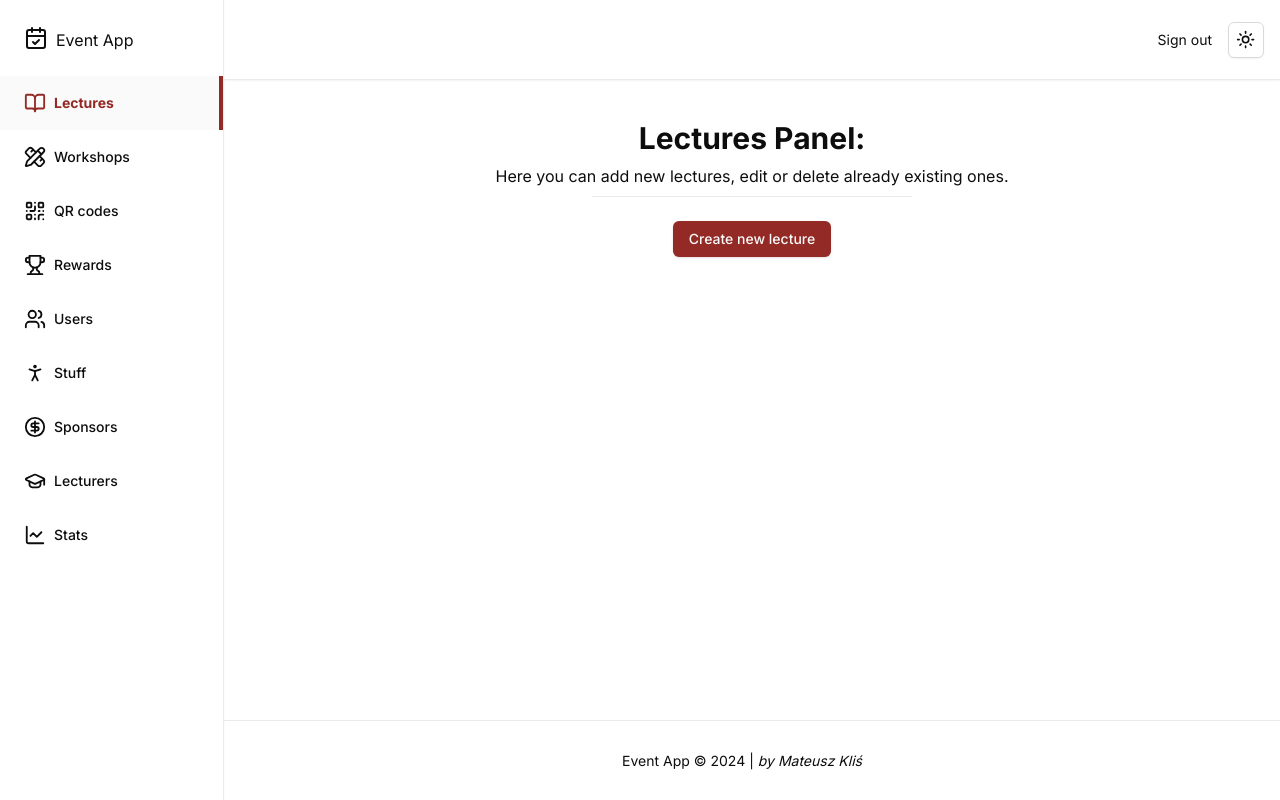
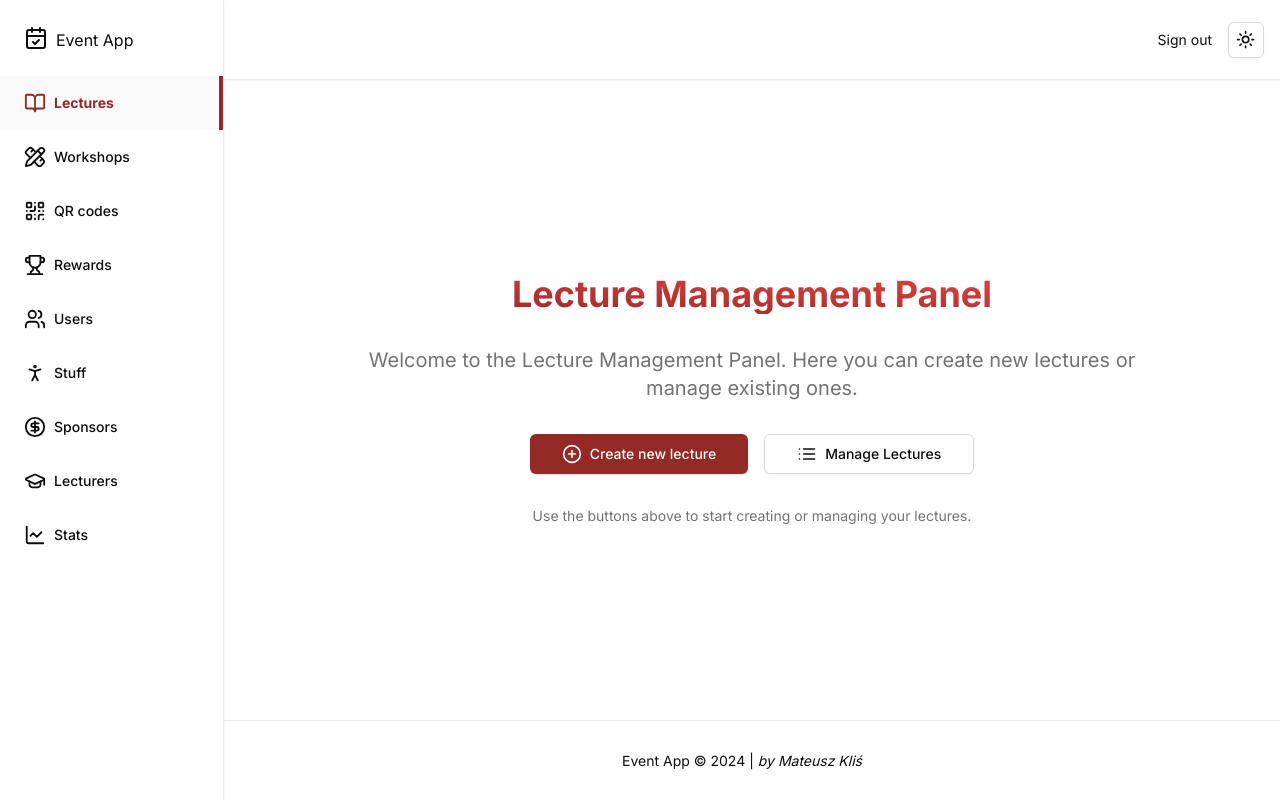
Before and after one commit to klisiubb/event-app, a Next.js app: page /admin/lecture in a window 1280 px wide. Built offline with nearby package versions, Linux system fonts and the light colour scheme; what tailwindcss-animated would draw is missing.

Commit message:
UI changes

```diff
--- a/app/admin/layout.tsx
+++ b/app/admin/layout.tsx
@@ -11,9 +11,7 @@ const AdminLayout = ({ children }: { children: React.ReactNode }) => {
       <div className="hidden md:flex h-full w-56 flex-col fixed inset-y-0 z-50">
         <Sidebar />
       </div>
-      <main className="md:pl-56 pt-[80px] h-full ">
-        <div className="min-h-[calc(100vh-160px)]">{children}</div>
-      </main>
+      <main className="md:pl-56 pt-[80px] h-full ">{children}</main>
       <Footer />
     </div>
   );
--- a/app/admin/lecture/page.tsx
+++ b/app/admin/lecture/page.tsx
@@ -1,18 +1,26 @@
 "use client";
 import { CreateLecture } from "@/actions/admin/lecture/create";
 import CreateDialog from "@/components/admin/create-dialog";
+import { Button } from "@/components/ui/button";
 import { Separator } from "@/components/ui/separator";
 import { TopicFormSchema } from "@/schemas/admin/topic";
+import { List } from "lucide-react";
 import React from "react";
 
 const Page = () => {
   return (
-    <div className="p-6 md:p-10 flex flex-col items-center">
-      <h1 className="text-xl md:text-3xl font-bold">Lectures Panel:</h1>
-      <p className="mt-2 text-center">
-        Here you can add new lectures, edit or delete already existing ones.
+    <div className="min-h-[calc(100vh-160px)] p-6 md:p-10 flex flex-col justify-center items-center">
+      <div className="max-w-3xl w-full space-y-8">
+        <h1 className="text-4xl font-bold text-center bg-clip-text text-transparent bg-gradient-to-tr from-primary to-destructive">
+          Lecture Management Panel
+        </h1>
+
+        <p className="text-xl text-center text-muted-foreground">
+          Welcome to the Lecture Management Panel. Here you can create new
+          lectures or manage existing ones.
         </p>
-      <Separator className="max-w-80 my-2" />
+
+        <div className="flex flex-col sm:flex-row justify-center gap-4">
           <CreateDialog
             buttonText="Create new lecture"
             titleText="Add new lecture"
@@ -25,6 +33,20 @@ const Page = () => {
             descriptionText="You can change it later."
             placeholderText="e.g. 'React for beginners'"
           />
+          <Button
+            variant="outline"
+            className="flex items-center gap-2 hover:animate-bounce hover:font-bold"
+            size="lg"
+          >
+            <List className="w-5 h-5" />
+            Manage Lectures
+          </Button>
+        </div>
+
+        <p className="text-sm text-center text-muted-foreground">
+          Use the buttons above to start creating or managing your lectures.
+        </p>
+      </div>
     </div>
   );
 };
--- a/components/admin/create-dialog.tsx
+++ b/components/admin/create-dialog.tsx
@@ -28,6 +28,7 @@ import { useRouter } from "next/navigation";
 import { useForm } from "react-hook-form";
 import { CreateFormProps } from "@/interfaces/admin/createFormProps";
 import { toast } from "sonner";
+import { PlusCircle } from "lucide-react";
 
 const CreateDialog: FC<CreateFormProps> = ({
   titleText,
@@ -63,11 +64,16 @@ const CreateDialog: FC<CreateFormProps> = ({
 
   const { isSubmitting, isSubmitSuccessful } = form.formState;
 
+  let errors = Object.keys(form.formState.errors).length;
+
   return (
     <Dialog>
       <DialogTrigger asChild>
-        <Button className="mt-2 md:mt-4 hover:animate-bounce hover:font-bold">
-          {buttonText}
+        <Button
+          className="hover:animate-bounce hover:font-bold flex items-center gap-2"
+          size="lg"
+        >
+          <PlusCircle className="w-5 h-5" /> {buttonText}
         </Button>
       </DialogTrigger>
       <DialogContent className="w-3/4 md:mx-28">
@@ -118,13 +124,9 @@ const CreateDialog: FC<CreateFormProps> = ({
               ) : (
                 <Button
                   className="col-start-3 col-span-2"
-                  disabled={isSubmitting || isSubmitSuccessful}
+                  disabled={isSubmitting || isSubmitSuccessful || errors > 0}
                   type="submit"
-                  variant={
-                    Object.keys(form.formState.errors).length > 0
-                      ? "destructive"
-                      : "default"
-                  }
+                  variant={errors > 0 ? "destructive" : "default"}
                 >
                   Create
                 </Button>
```
Lines whose indentation alone changed are shown as unchanged.
